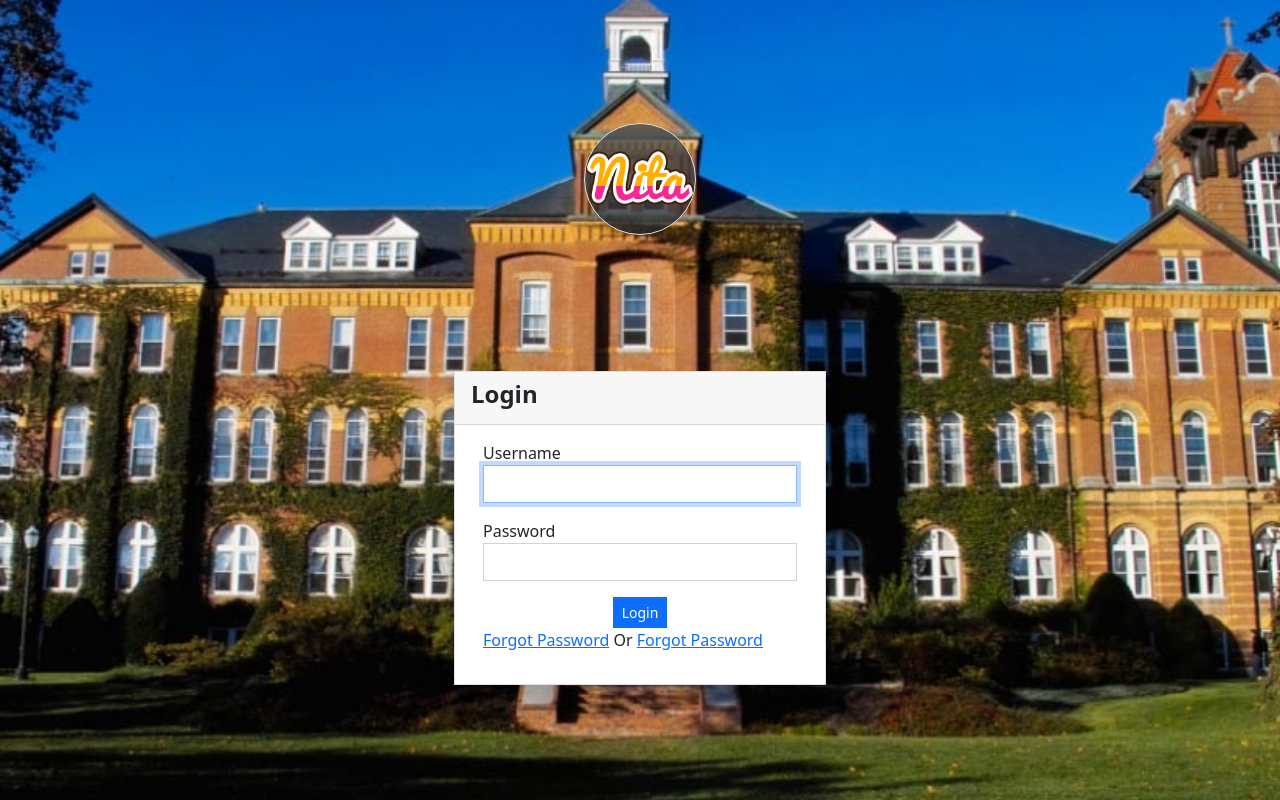
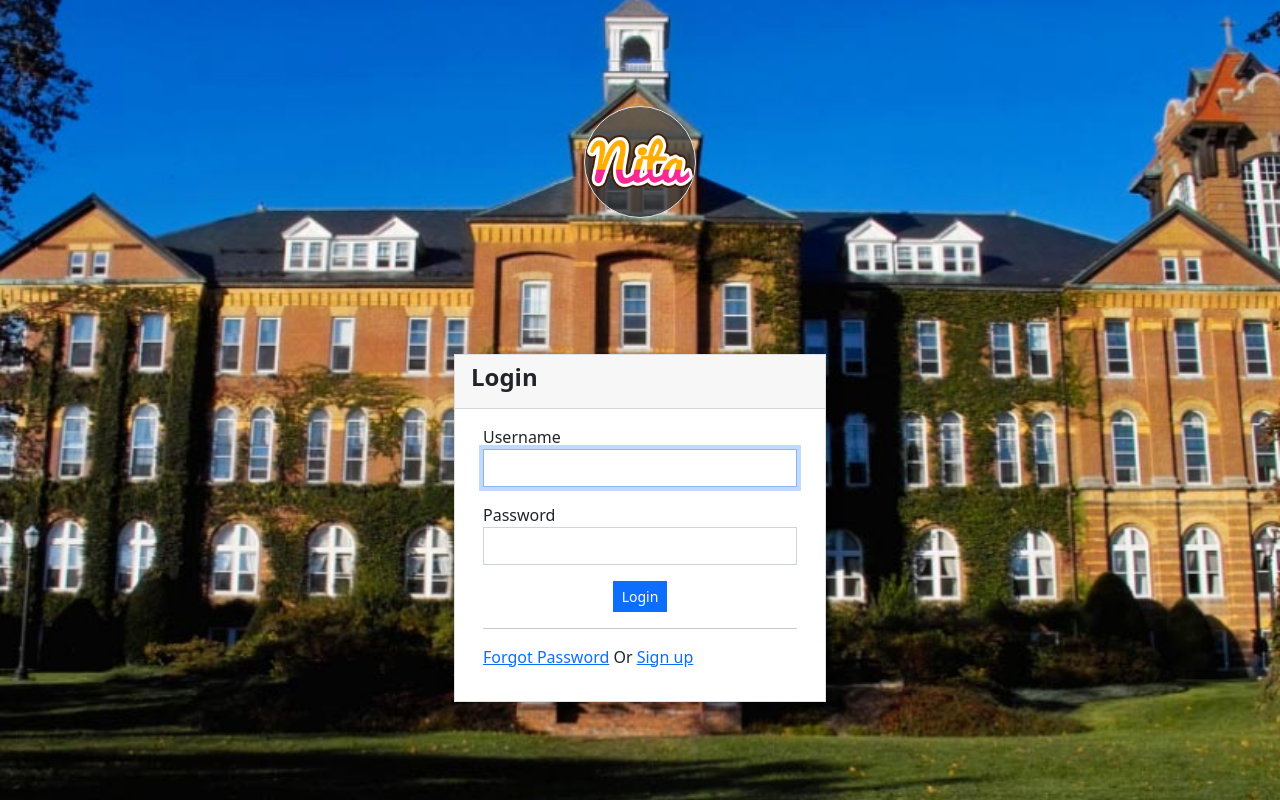
Before and after one commit to Dihfahsih1/library, a Django app: template templates/login.html in a window 1280 px wide. Run offline with Django 4.2, Linux system fonts and the light colour scheme; the template is opened without the code that fills it, so the values that code supplies are empty; some libraries are stand-ins or nearby versions.

Commit message:
tweaks on login template

```diff
--- a/templates/login.html
+++ b/templates/login.html
@@ -62,7 +62,8 @@
                                             Login
                                         </button>
                                     </div>
-                                    <a href="">Forgot Password</a> Or <a href="">Forgot Password</a>
+                                    <hr class="linebreaks">
+                                    <a href="{% url 'student-signup' %}">Forgot Password</a> Or <a href="{% url 'student-signup' %}">Sign up</a>
                                 </div>
                             </div>
                         </div>
```
